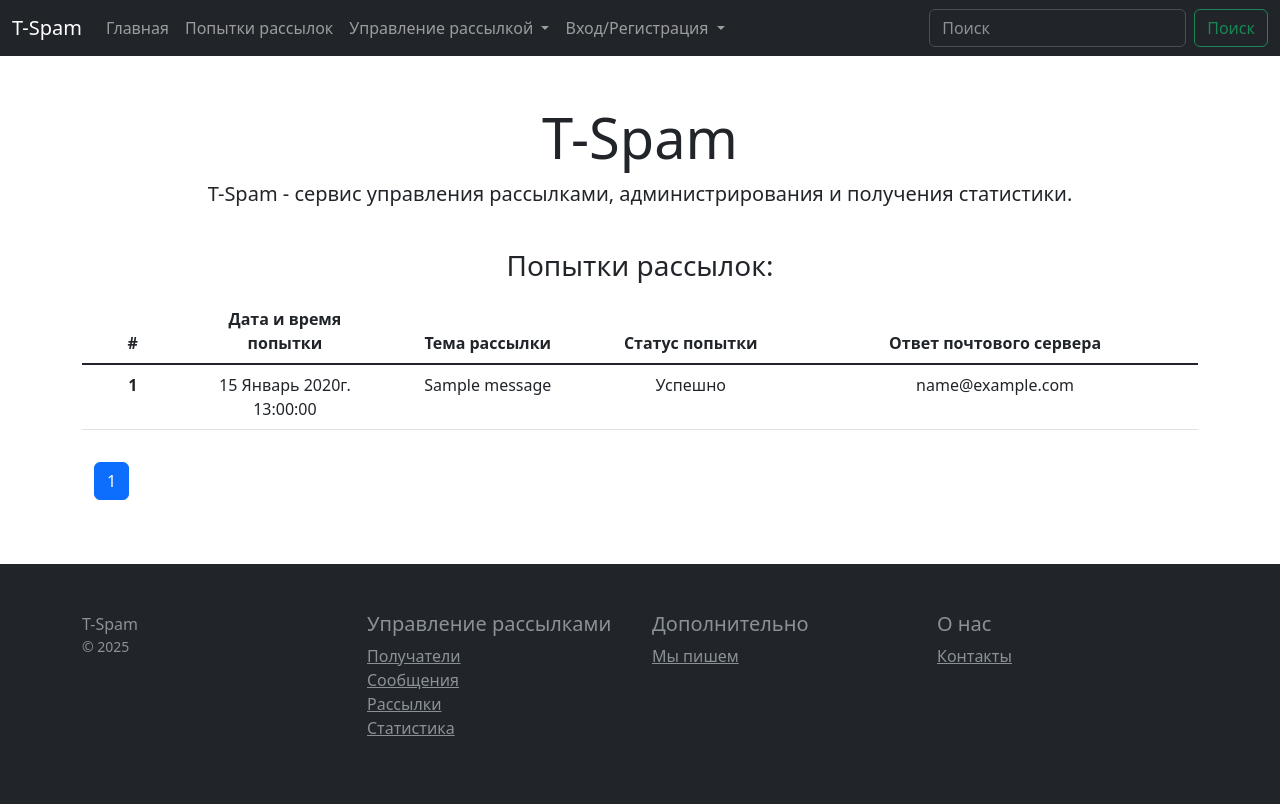
After one commit to Tishina-az/MailingService, a Django app: page /mailing_attempt/ in a window 1280 px wide. The commit adds this page. Run offline with Django 5.2, Linux system fonts and the light colour scheme; tables that the repository leaves empty hold one stand-in row (values such as "Sample post"); some libraries are stand-ins or nearby versions.

Commit message:
Реализована страница Попытки рассылок

```diff
--- /dev/null
+++ b/mailing/templates/mailing/mailing_attempt_list.html
@@ -0,0 +1,59 @@
+{% extends 'mailing/base.html' %}
+
+{% block title %}Попытки рассылки{% endblock %}
+
+{% block content %}
+<div class="container">
+    <h3 class="text-center mb-3">Попытки рассылок:</h3>
+    <div class="row text-center">
+        <table class="table table-hover">
+            <thead>
+            <tr>
+                <th scope="col">#</th>
+                <th scope="col">Дата и время попытки</th>
+                <th scope="col">Тема рассылки</th>
+                <th scope="col">Статус попытки</th>
+                <th scope="col">Ответ почтового сервера</th>
+            </tr>
+            </thead>
+            <tbody class="table-group-divider">
+            {% for attempt in mailing_attempts %}
+            <tr>
+                <th class="col-1" scope="row">{{ attempt.id }}</th>
+                <td class="col-2">{{ attempt.attempt_date|date:"d F Yг. H:i:s" }}</td>
+                <td class="col-2">{{ attempt.mailing.message }}</td>
+                <td class="col-2">{{ attempt.get_status_display }}</td>
+                <td class="col-4">{{ attempt.response_mail_server }}</td>
+            </tr>
+            {% endfor %}
+            </tbody>
+        </table>
+    </div>
+    <!-- Пагинация -->
+    <nav aria-label="Page navigation">
+        <ul class="pagination mt-3">
+            {% if page_obj.has_previous %}
+            <li class="page-item">
+                <a class="page-link" href="?page={{ page_obj.previous_page_number }}" aria-label="Previous">
+                    <span aria-hidden="true">&laquo;</span>
+                </a>
+            </li>
+            {% endif %}
+
+            {% for num in page_obj.paginator.page_range %}
+            <li class="page-item {% if page_obj.number == num %}active{% endif %}">
+                <a class="page-link" href="?page={{ num }}">{{ num }}</a>
+            </li>
+            {% endfor %}
+
+            {% if page_obj.has_next %}
+            <li class="page-item">
+                <a class="page-link" href="?page={{ page_obj.next_page_number }}" aria-label="Next">
+                    <span aria-hidden="true">&raquo;</span>
+                </a>
+            </li>
+            {% endif %}
+        </ul>
+    </nav>
+</div>
+{% endblock %}
--- a/mailing/templates/mailing/main_menu.html
+++ b/mailing/templates/mailing/main_menu.html
@@ -11,7 +11,7 @@
                     <a class="nav-link" aria-current="page" href="{% url 'mailing:main_page' %}">Главная</a>
                 </li>
                 <li class="nav-item">
-                    <a class="nav-link" href="#">Ссылка</a>
+                    <a class="nav-link" href="{% url 'mailing:mailing_attempt_list' %}">Попытки рассылок</a>
                 </li>
                 <li class="nav-item dropdown">
                     <a class="nav-link dropdown-toggle" href="#" role="button" data-bs-toggle="dropdown"
--- a/mailing/urls.py
+++ b/mailing/urls.py
@@ -6,7 +6,7 @@ from mailing.apps import MailingConfig
 from mailing.views import RecipientListView, RecipientDetailView, RecipientCreateView, RecipientDeleteView, \
     RecipientUpdateView, MessageListView, MessageDetailView, MessageCreateView, MessageUpdateView, MessageDeleteView, \
     MailingListView, MailingDetailView, MailingCreateView, MailingUpdateView, MailingDeleteView, SendMailing, \
-    MainPageView
+    MainPageView, MailingAttemptListView
 
 app_name = MailingConfig.name
 
@@ -30,6 +30,8 @@ urlpatterns = [
     path('mailings/mailing/update/<int:pk>', MailingUpdateView.as_view(), name='mailing_update'),
     path('mailings/mailing/delete/<int:pk>', MailingDeleteView.as_view(), name='mailing_delete'),
     path('mailings/mailing/send/<int:pk>', SendMailing.as_view(), name='mailing_send'),
+
+    path('mailing_attempt/', MailingAttemptListView.as_view(), name='mailing_attempt_list'),
 ]
 
 if settings.DEBUG:
--- a/mailing/views.py
+++ b/mailing/views.py
@@ -5,7 +5,7 @@ from django.views import View
 from django.views.generic import ListView, DetailView, CreateView, UpdateView, DeleteView, TemplateView
 
 from mailing.forms import RecipientForm, MessageForm, MailingForm
-from mailing.models import Recipient, Message, Mailing
+from mailing.models import Recipient, Message, Mailing, MailingAttempt
 from mailing.services import MailingService, MainPageService
 
 
@@ -126,3 +126,10 @@ class MainPageView(TemplateView):
         context['mailing_launched'] = MainPageService.get_mailing_launched()
         context['recipients_count'] = MainPageService.get_recipients_count()
         return context
+
+
+class MailingAttemptListView(ListView):
+    model = MailingAttempt
+    template_name = 'mailing/mailing_attempt_list.html'
+    context_object_name = 'mailing_attempts'
+    paginate_by = 20
```
